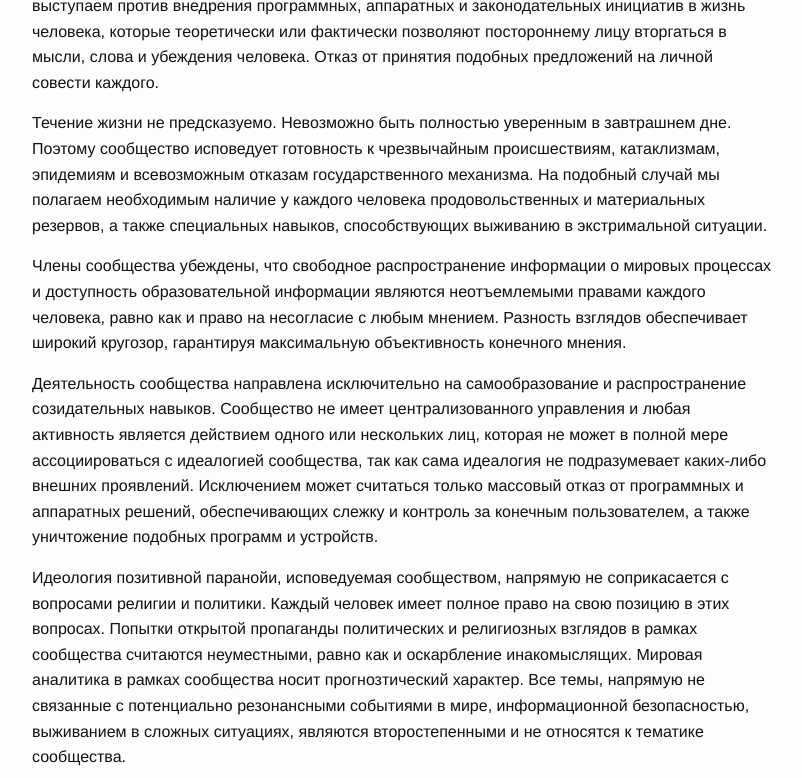
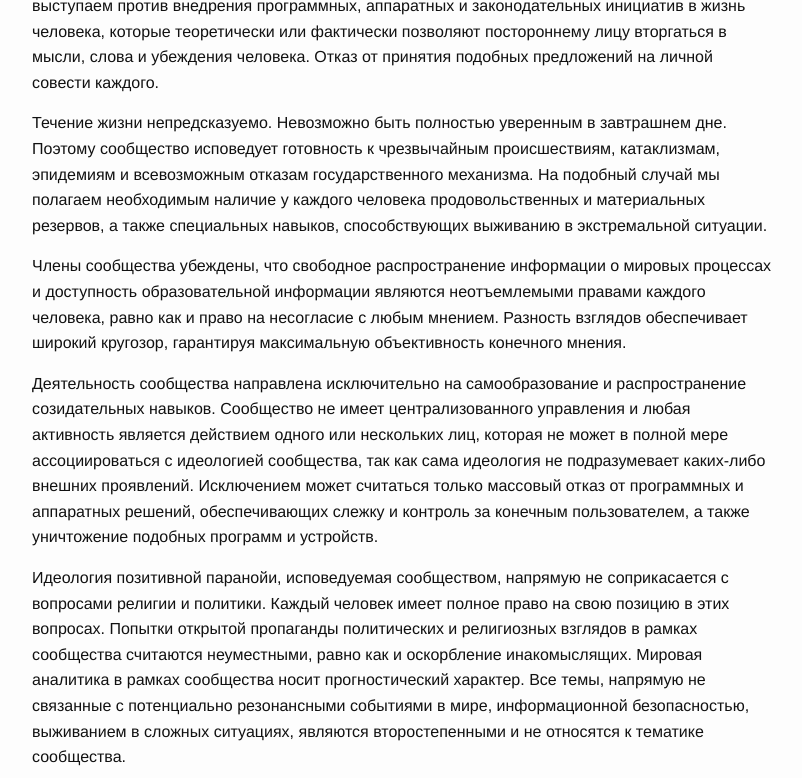
Before and after one commit to 2b7E1n6D0e5R7/2b7E1n6D0e5R7.github.io, a Jekyll site: the page built from _pages/manifesto.md, in a window 1280 px wide and 1400 px high. Shown: the part 170-948 px from the top of the window, without its empty margins (238-1040 px from the left). Built offline with Jekyll 4.4.1, drawn with Linux system fonts in a browser that asks for light colours; some of the changed text lies outside the part shown.

Commit message:
Update manifesto.md

```diff
--- a/_pages/manifesto.md
+++ b/_pages/manifesto.md
@@ -6,13 +6,13 @@ permalink: /manifesto/
 ## The Paranoids Manifesto
 Мы считаем недопустимой диалектику "мира и безопасности" в ущерб правам и свободам. Мы выступаем против внедрения программных, аппаратных и законодательных инициатив в жизнь человека, которые теоретически или фактически позволяют постороннему лицу вторгаться в мысли, слова и убеждения человека. Отказ от принятия подобных предложений на личной совести каждого.
 
-Течение жизни не предсказуемо. Невозможно быть полностью уверенным в завтрашнем дне. Поэтому сообщество исповедует готовность к чрезвычайным происшествиям, катаклизмам, эпидемиям и всевозможным отказам государственного механизма. На подобный случай мы полагаем необходимым наличие у каждого человека продовольственных и материальных резервов, а также специальных навыков, способствующих выживанию в экстримальной ситуации.
+Течение жизни непредсказуемо. Невозможно быть полностью уверенным в завтрашнем дне. Поэтому сообщество исповедует готовность к чрезвычайным происшествиям, катаклизмам, эпидемиям и всевозможным отказам государственного механизма. На подобный случай мы полагаем необходимым наличие у каждого человека продовольственных и материальных резервов, а также специальных навыков, способствующих выживанию в экстремальной ситуации.
 
 Члены сообщества убеждены, что свободное распространение информации о мировых процессах и доступность образовательной информации являются неотъемлемыми правами каждого человека, равно как и право на несогласие с любым мнением. Разность взглядов обеспечивает широкий кругозор, гарантируя максимальную объективность конечного мнения.
 
- Деятельность сообщества направлена исключительно на самообразование и распространение созидательных навыков. Сообщество не имеет централизованного управления и любая активность является действием одного или нескольких лиц, которая не может в полной мере ассоциироваться с идеалогией сообщества, так как сама идеалогия не подразумевает каких-либо внешних проявлений. Исключением может считаться только массовый отказ от программных и аппаратных решений, обеспечивающих слежку и контроль за конечным пользователем, а также уничтожение подобных программ и устройств.
+ Деятельность сообщества направлена исключительно на самообразование и распространение созидательных навыков. Сообщество не имеет централизованного управления и любая активность является действием одного или нескольких лиц, которая не может в полной мере ассоциироваться с идеологией сообщества, так как сама идеология не подразумевает каких-либо внешних проявлений. Исключением может считаться только массовый отказ от программных и аппаратных решений, обеспечивающих слежку и контроль за конечным пользователем, а также уничтожение подобных программ и устройств.
 
- Идеология позитивной паранойи, исповедуемая сообществом, напрямую не соприкасается с вопросами религии и политики. Каждый человек имеет полное право на свою позицию в этих вопросах. Попытки открытой пропаганды политических и религиозных взглядов в рамках сообщества считаются неуместными, равно как и оскарбление инакомыслящих. Мировая аналитика в рамках сообщества носит прогнозтический характер. Все темы, напрямую не связанные с потенциально резонансными событиями в мире, информационной безопасностью, выживанием в сложных ситуациях, являются второстепенными и не относятся к тематике сообщества.
+ Идеология позитивной паранойи, исповедуемая сообществом, напрямую не соприкасается с вопросами религии и политики. Каждый человек имеет полное право на свою позицию в этих вопросах. Попытки открытой пропаганды политических и религиозных взглядов в рамках сообщества считаются неуместными, равно как и оскорбление инакомыслящих. Мировая аналитика в рамках сообщества носит прогностический характер. Все темы, напрямую не связанные с потенциально резонансными событиями в мире, информационной безопасностью, выживанием в сложных ситуациях, являются второстепенными и не относятся к тематике сообщества.
 
  Сбор личных данных под эгидой проекта недопустим. Вступление и выход из ячеек сообщества являются формальными и не требуют документирования. Любой желающий может открыто заявлять о своей причастности к проекту, равно как и хранить это в тайне. Под причастностью к проекту понимается продвижение идей свободы слова, совести, обмена информацией и финансирование групп, занимающихся такой деятельностью.
 
```
Also changed, not shown: other parts of _pages/manifesto.md (+3 -3 lines).
